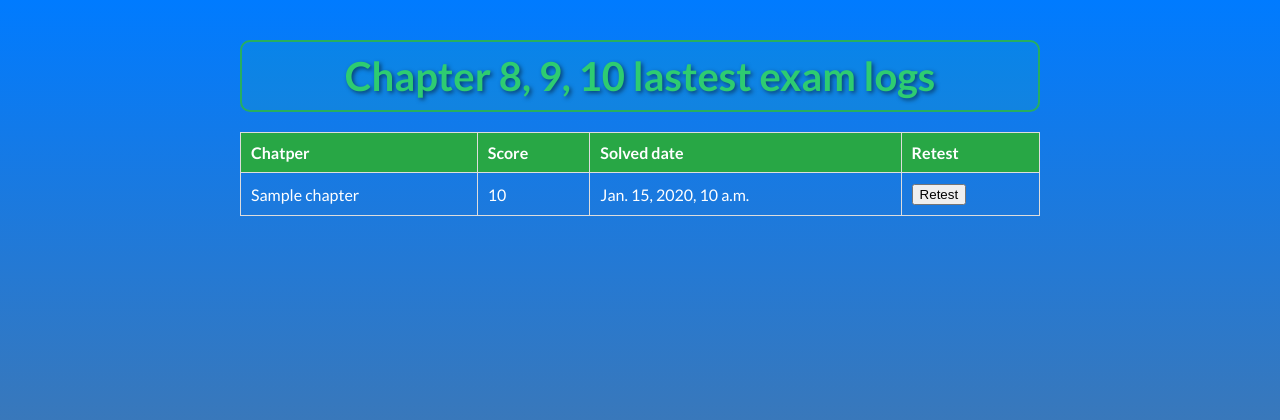
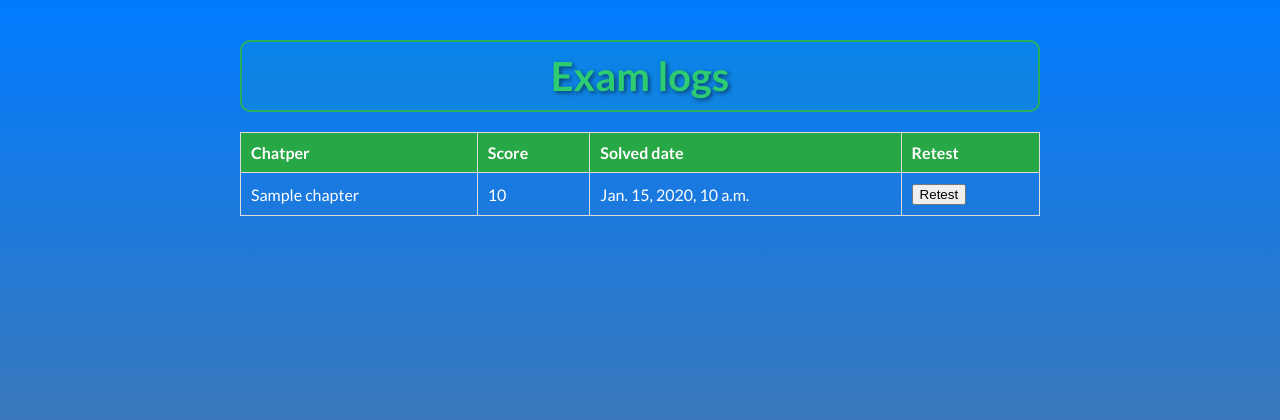
Before and after one commit to jihwannnn/Django_SOS, a Django app: template SOS/question/templates/question/mistake_log.html in a window 1280 px wide. Shown: the top 420 px of the page. Run offline with Django 5.2, Linux system fonts and the light colour scheme; the template is opened without the code that fills it: most values are stand-ins (such as "Sample title", 1, 10 or a date in 2020); data that the repository does not hold is empty.

Commit message:
only 1 h1 change for Examlog

```diff
--- a/SOS/question/templates/question/mistake_log.html
+++ b/SOS/question/templates/question/mistake_log.html
@@ -10,7 +10,7 @@
 </head>
 <body>
     <div class="container">
-        <h1>Chapter 8, 9, 10 lastest exam logs</h1>
+        <h1>Exam logs</h1>
         <table>
             <thead>
                 <tr>
```
